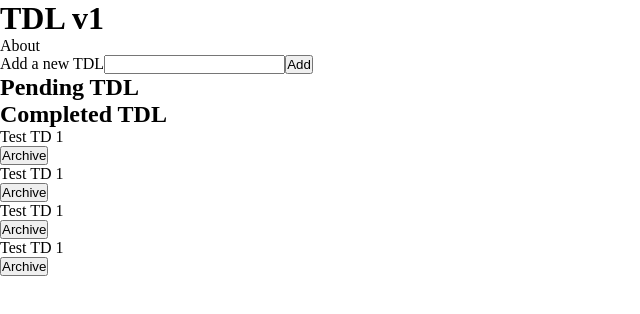
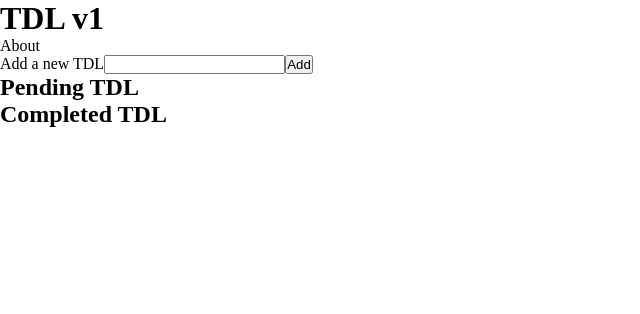
Before and after one commit to danheecho1/MP_to-do-list, a React (Vite) app: page / in a window 1280 px wide. Shown: the top 314 px of the page, without its empty margins (0-640 px from the left). Built offline with nearby package versions, Linux system fonts and the light colour scheme.

Commit message:
Added a completion handler that moves items from pending to completed.

```diff
--- a/src/App.jsx
+++ b/src/App.jsx
@@ -21,6 +21,18 @@ const App = () => {
 		console.log(`Submitted ${newItem}!!!`);
 		console.log(todos);
 		setNewItem("");
+	};
+
+	const handleCompletion = (id) => {
+		setTodos((currentTodos) => {
+			return currentTodos.map((todo) => {
+				if (todo.id === id) {
+					return { ...todo, completed: true };
+				} else {
+					return todo;
+				}
+			});
+		});
 	};
 
 	return (
@@ -56,7 +68,15 @@ const App = () => {
 								return (
 									<li key={todo.id}>
 										<p>{todo.title}</p>
-										<button>Done</button>
+										<button
+											onClick={() =>
+												handleCompletion(
+													todo.id,
+													todo.completed
+												)
+											}>
+											Done
+										</button>
 										<button>Remove</button>
 									</li>
 								);
@@ -66,22 +86,18 @@ const App = () => {
 				<div className="lists-div__completed-list-div">
 					<h2>Completed TDL</h2>
 					<ul>
-						<li>
-							<p>Test TD 1</p>
-							<button>Archive</button>
-						</li>
-						<li>
-							<p>Test TD 1</p>
-							<button>Archive</button>
-						</li>
-						<li>
-							<p>Test TD 1</p>
-							<button>Archive</button>
-						</li>
-						<li>
-							<p>Test TD 1</p>
-							<button>Archive</button>
-						</li>
+						{todos
+							.filter((todo) => {
+								return todo.completed === true;
+							})
+							.map((todo) => {
+								return (
+									<li key={todo.id}>
+										<p>{todo.title}</p>
+										<button>Archive</button>
+									</li>
+								);
+							})}
 					</ul>
 				</div>
 			</div>
```
